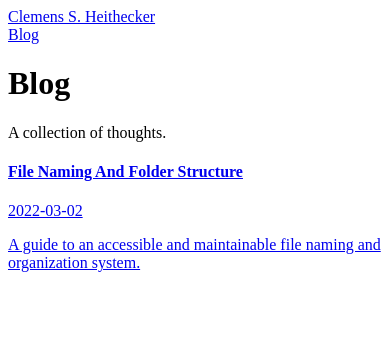
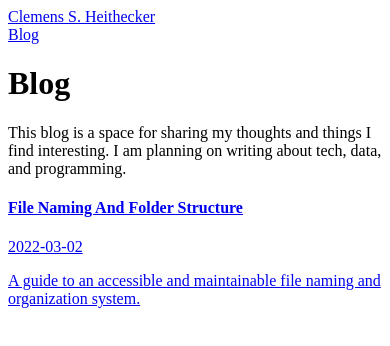
Before and after one commit to clemensheithecker/personal-site, a Next.js app: page /blog in a window 390 px wide. Shown: the top 346 px of the page. Built offline with nearby package versions, Linux system fonts and the light colour scheme.

Commit message:
Update blog page and navbar
 - Decrease the font size of the blog page and the navbar to increase
   legibility
 - Improve formatting of the blog page make it responsive
 - Increase padding of navbar to increase white space

```diff
--- a/components/layout.js
+++ b/components/layout.js
@@ -6,7 +6,7 @@ export default function layout({ children }) {
       <header>
         <Navbar />
       </header>
-      <div className="mt-[52px] flex min-h-[calc(100vh-52px)]">{children}</div>
+      <div className="mt-[68px] flex min-h-[calc(100vh-68px)]">{children}</div>
     </>
   );
 }
--- a/components/navbar.js
+++ b/components/navbar.js
@@ -4,7 +4,7 @@ import Navitem from "./navitem";
 export default function Navbar() {
   return (
     <nav className="fixed top-0 left-0 z-10 w-full bg-white bg-opacity-80 backdrop-blur-xl backdrop-filter firefox:bg-opacity-100">
-      <div className="mx-auto max-w-screen-xl px-2 py-2 sm:px-8">
+      <div className="mx-auto max-w-screen-xl px-2 py-2 sm:py-4 sm:px-8">
         <div className="flex items-center justify-between">
           <div className="flex space-x-2">
             {/* Home */}
--- a/components/navitem.js
+++ b/components/navitem.js
@@ -3,7 +3,7 @@ import Link from "next/link";
 export default function Navitem({ href, name }) {
   return (
     <Link href={href}>
-      <a className="flex items-center rounded-lg px-3 py-1 text-lg transition-all hover:bg-gray-200 firefox:hover:bg-gray-100 sm:text-xl">
+      <a className="flex items-center rounded-lg px-3 py-1 text-base transition-all hover:bg-gray-200 firefox:hover:bg-gray-100 sm:text-lg">
         {name}
       </a>
     </Link>
--- a/pages/blog.js
+++ b/pages/blog.js
@@ -5,24 +5,29 @@ import Link from "next/link";
 
 export default function Blog({ posts }) {
   return (
-    <div className="mx-auto w-full max-w-screen-xl px-5 py-8 sm:px-11">
-      <h1 className="font-serif text-4xl font-bold">Blog</h1>
-      <p className="mt-4 text-xl">A collection of thoughts.</p>
-      <div className="mt-8">
+    <div className="mx-auto w-full max-w-screen-lg px-5 py-2 sm:py-8 sm:px-11">
+      <h1 className="mb-4 font-serif text-4xl font-bold">Blog</h1>
+      <p className="mb-8">
+        This blog is a space for sharing my thoughts and things I find
+        interesting. I am planning on writing about tech, data, and programming.
+      </p>
+      <div className="space-y-8">
         {posts.map((post, index) => (
+          <div>
             <Link href={"/blog/" + post.slug} passHref key={index}>
               <a>
-              <div className="flex">
-                <h4 className="w-full text-xl font-semibold sm:text-2xl">
+                <div className="mb-2 flex flex-col sm:flex-row">
+                  <h4 className="mb-2 w-full text-xl font-semibold sm:mb-0">
                     {post.frontMatter.title}
                   </h4>
-                <p className="w-32 text-right text-lg text-gray-600">
+                  <p className="w-32 text-gray-600 sm:text-right">
                     {post.frontMatter.date}
                   </p>
                 </div>
-              <p className="text-xl">{post.frontMatter.description}</p>
+                <p>{post.frontMatter.description}</p>
               </a>
             </Link>
+          </div>
         ))}
       </div>
     </div>
```
Lines whose indentation alone changed are shown as unchanged.
